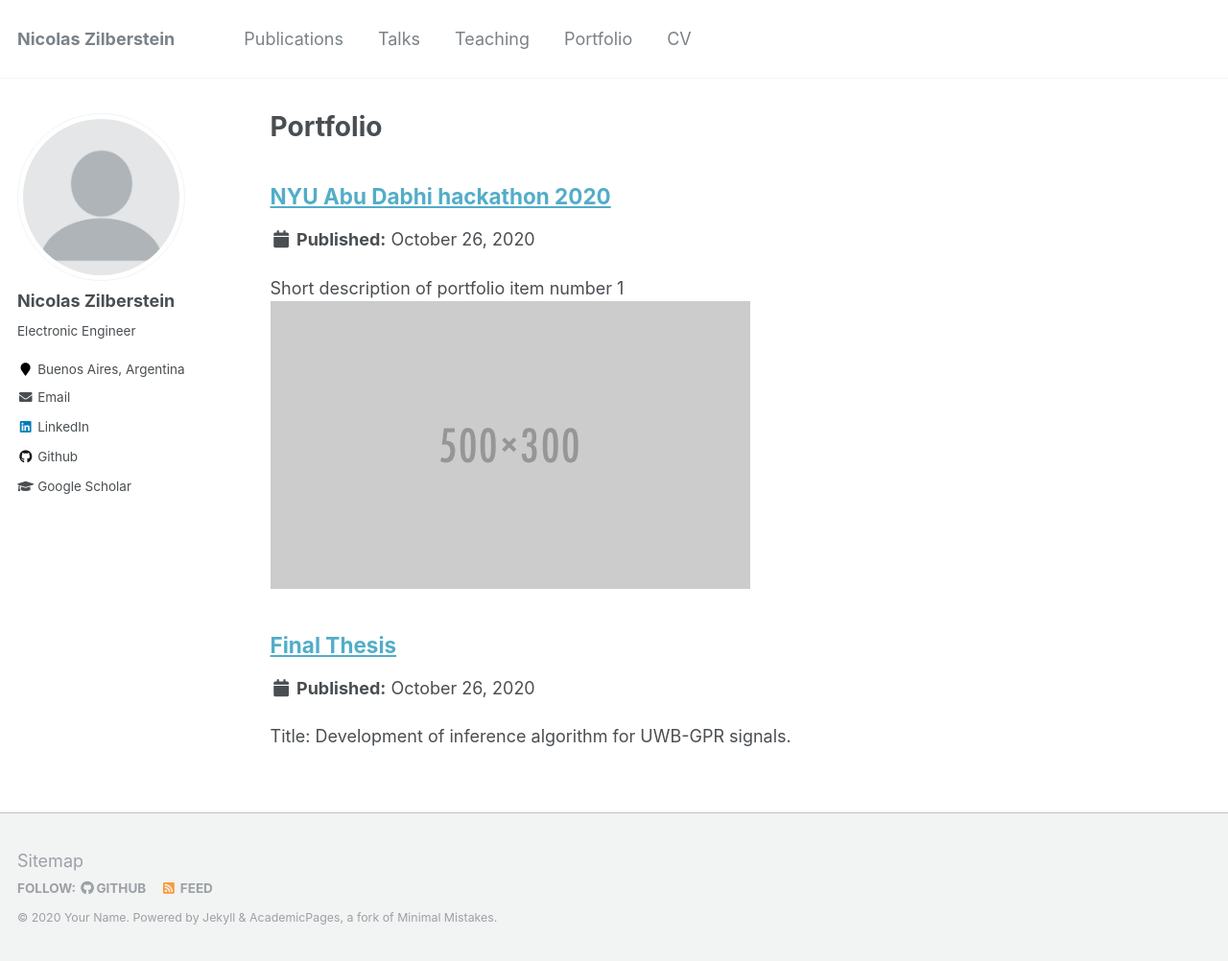
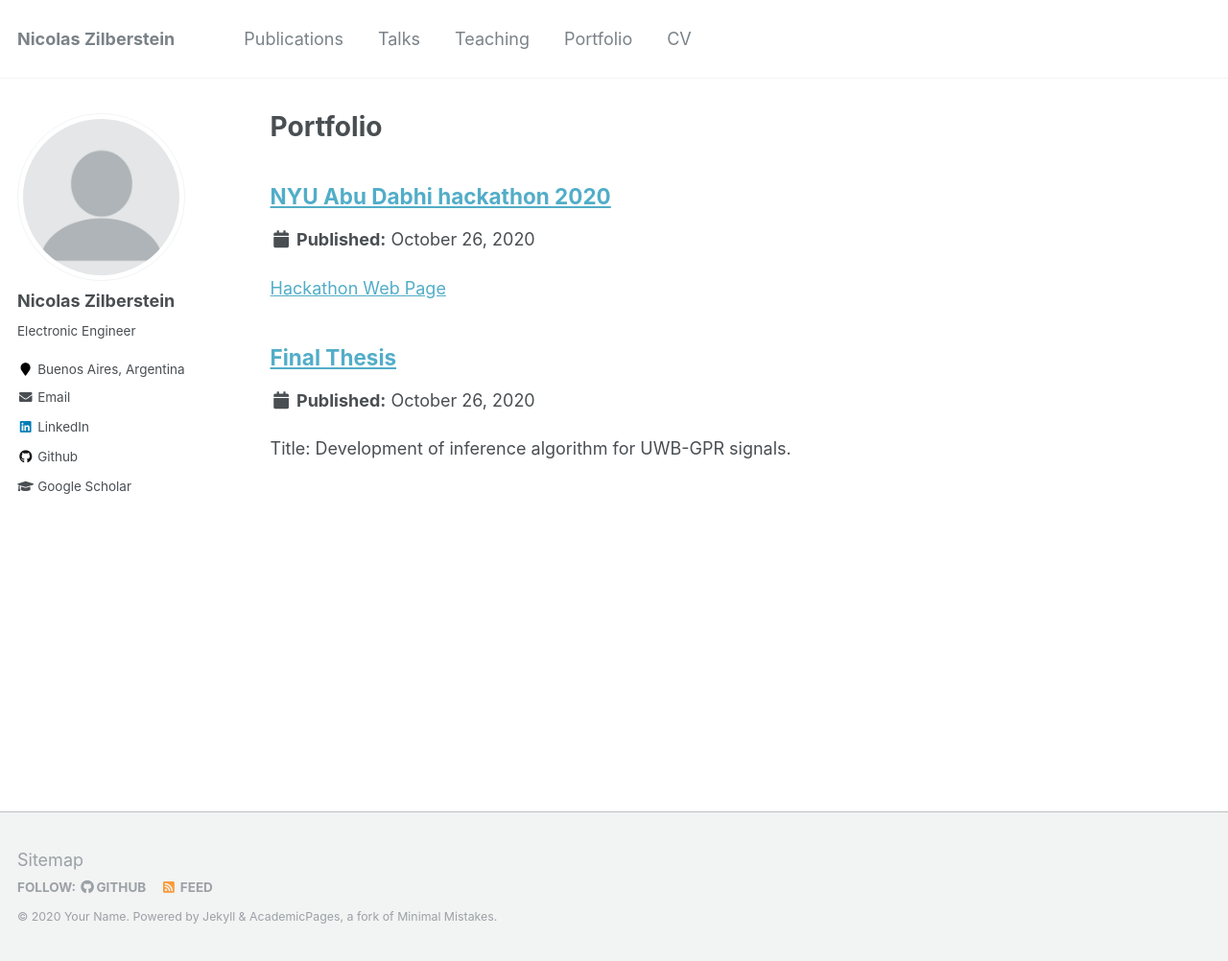
Before and after one commit to nzilberstein/nzilberstein.github.io, a Jekyll site: the page built from _pages/portfolio.html, in a window 1280 px wide and 1002 px high. Shown: the whole window at 96% size. Built offline with Jekyll 4.4.1, drawn with Linux system fonts in a browser that asks for light colours.

Commit message:
Update portfolio-1.md
portfoli1

```diff
--- a/_portfolio/portfolio-1.md
+++ b/_portfolio/portfolio-1.md
@@ -1,6 +1,6 @@
 ---
 title: "NYU Abu Dabhi hackathon 2020"
-excerpt: "Short description of portfolio item number 1<br/><img src='/images/500x300.png'>"
+excerpt: "[Hackathon Web Page](https://sites.nyuad.nyu.edu/hackathon/)"
 collection: portfolio
 ---
 
```
